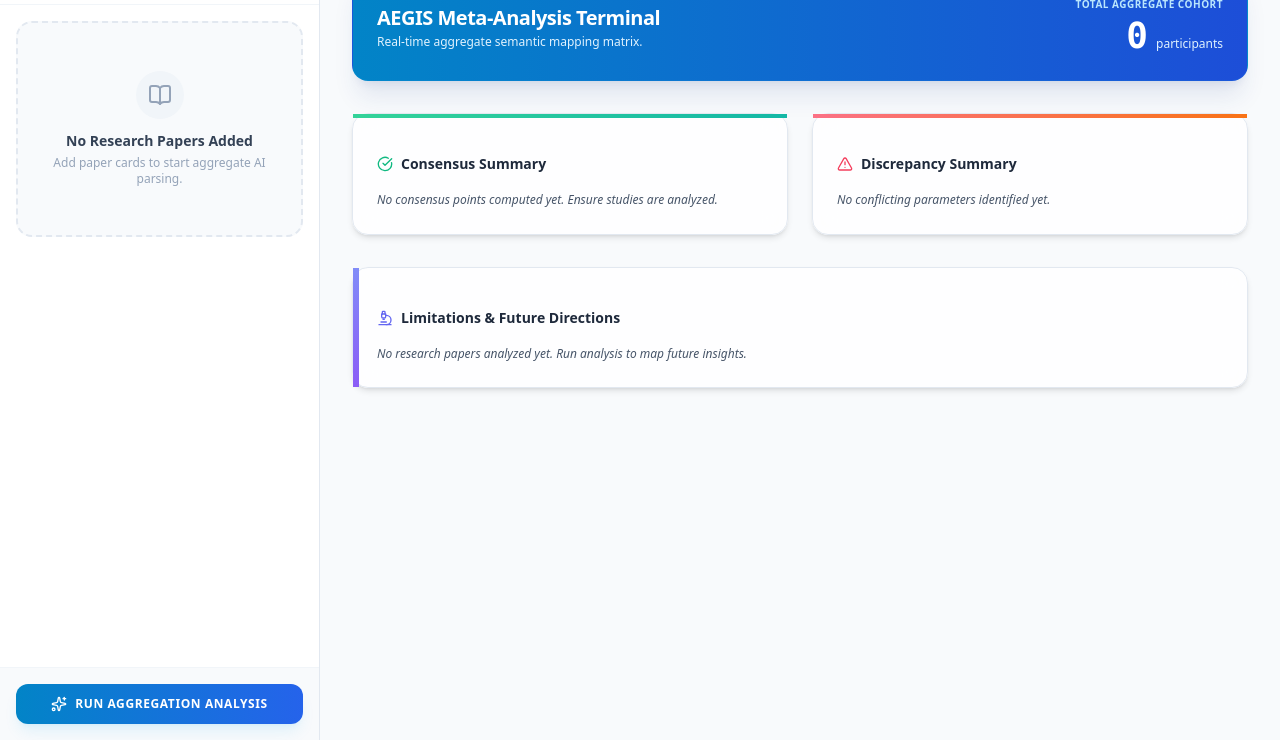
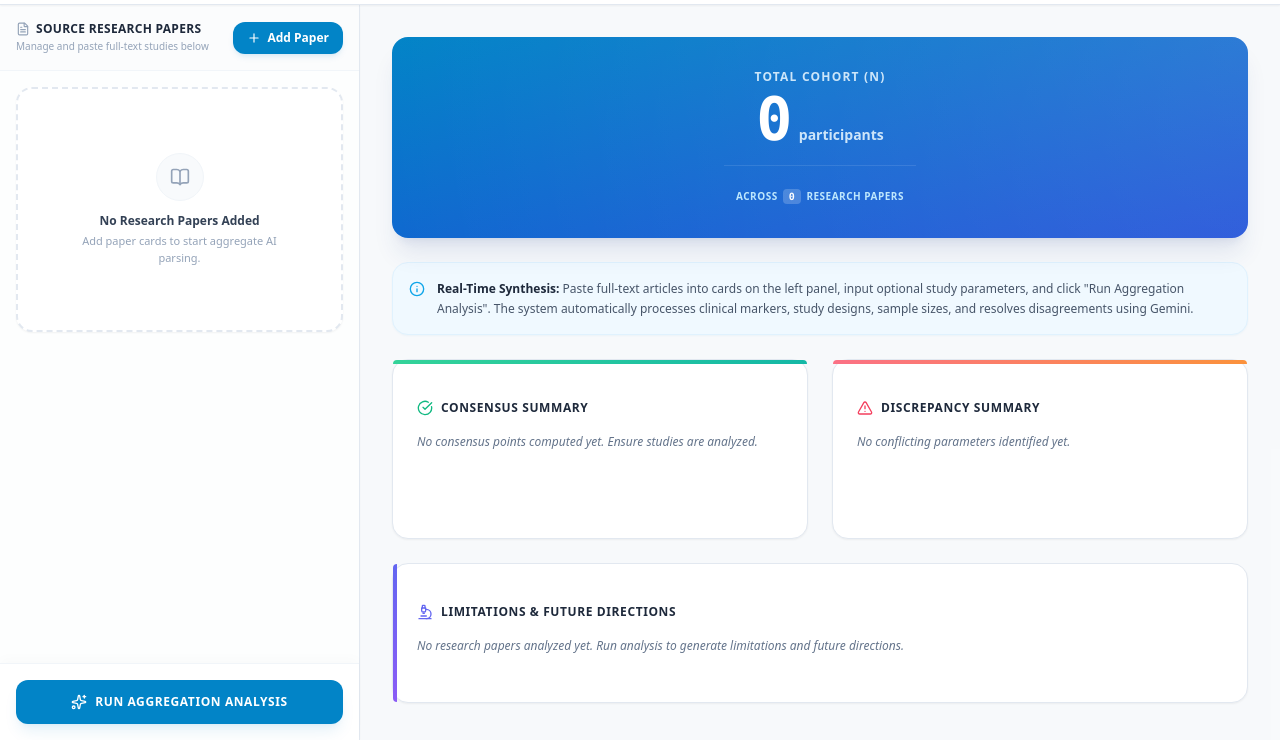
Before and after one commit to langstonowens2009-code/AEGIS-AI, a website: page index.html in a window 1280 px wide. Shown: the part 60-800 px from the top of the page. Drawn offline with nearby package versions, Linux system fonts and the light colour scheme.

Commit message:
Update index.html

```diff
--- a/index.html
+++ b/index.html
@@ -6,95 +6,132 @@
   <title>AEGIS AI - Medical Research Aggregator</title>
   <script src="https://cdn.tailwindcss.com"></script>
   <script src="https://unpkg.com/lucide@latest"></script>
-  <style>
-    .glass-panel {
-      background: rgba(255, 255, 255, 0.8);
-      backdrop-filter: blur(12px);
-      -webkit-backdrop-filter: blur(12px);
-    }
-  </style>
 </head>
-<body class="bg-slate-50 text-slate-800 min-h-screen font-sans">
+<body class="bg-[#f8fafc] text-slate-800 min-h-screen font-sans flex flex-col">
 
-  <div class="flex h-screen overflow-hidden">
-    <aside class="w-80 border-r border-slate-200 bg-white flex flex-col">
-      <div class="p-4 border-b border-slate-100 flex items-center justify-between">
-        <h2 class="text-xs font-bold uppercase tracking-wider text-slate-400">Source Research Papers</h2>
+  <header class="w-full bg-white border-b border-slate-200 px-6 py-3.5 flex items-center justify-between shadow-sm z-10">
+    <div class="flex items-center gap-3">
+      <div class="bg-sky-600 text-white p-2 rounded-xl shadow-md shadow-sky-600/20">
+        <i data-lucide="shield-check" class="w-5 h-5"></i>
+      </div>
+      <div>
+        <span class="font-black text-lg tracking-tight text-slate-900">AEGIS AI</span>
+        <span class="ml-2 text-[10px] font-bold bg-sky-50 text-sky-600 border border-sky-100 px-2 py-0.5 rounded-md uppercase tracking-wider">Research Intel</span>
+      </div>
+    </div>
+    <button class="px-4 py-2 bg-white hover:bg-slate-50 text-slate-700 border border-slate-200 font-medium rounded-xl text-xs flex items-center gap-2 shadow-sm transition-all cursor-pointer">
+      <i data-lucide="home" class="w-3.5 h-3.5 text-slate-400"></i>
+      <span>Home</span>
+    </button>
+  </header>
+
+  <div class="flex flex-1 h-[calc(100vh-61px)] overflow-hidden">
+
+    <aside class="w-[360px] border-r border-slate-200 bg-white flex flex-col shadow-sm">
+      <div class="p-4 border-b border-slate-100 flex items-center justify-between bg-slate-50/50">
+        <div>
+          <h2 class="text-xs font-bold text-slate-800 uppercase tracking-wide flex items-center gap-1.5">
+            <i data-lucide="file-text" class="w-3.5 h-3.5 text-slate-400"></i> Source Research Papers
+          </h2>
+          <p class="text-[10px] text-slate-400 mt-0.5">Manage and paste full-text studies below</p>
+        </div>
         <button id="btn-add-paper" class="px-3.5 py-2 bg-sky-600 hover:bg-sky-500 text-white font-semibold rounded-xl text-xs flex items-center gap-1.5 shadow-md shadow-sky-600/10 transition-all cursor-pointer">
           <i data-lucide="plus" class="w-3.5 h-3.5"></i>
           <span>Add Paper</span>
         </button>
       </div>
 
-      <div id="papers-list-container" class="flex-1 overflow-y-auto p-4 space-y-4">
-        <div id="papers-empty-state" class="flex flex-col items-center justify-center text-center py-12 px-4 border-2 border-dashed border-slate-200 rounded-2xl bg-slate-50">
-          <div class="w-12 h-12 rounded-full bg-slate-100 flex items-center justify-center mb-3">
-            <i data-lucide="book-open" class="w-6 h-6 text-slate-400"></i>
+      <div id="papers-list-container" class="flex-1 overflow-y-auto p-4 space-y-4 bg-slate-50/30">
+        <div id="papers-empty-state" class="flex flex-col items-center justify-center text-center py-16 px-4 border-2 border-dashed border-slate-200 rounded-2xl bg-white shadow-sm">
+          <div class="w-12 h-12 rounded-full bg-slate-50 flex items-center justify-center mb-3 border border-slate-100">
+            <i data-lucide="book-open" class="w-5 h-5 text-slate-400"></i>
           </div>
-          <h3 class="text-sm font-semibold text-slate-700">No Research Papers Added</h3>
-          <p class="text-xs text-slate-400 max-w-xs mt-1">Add paper cards to start aggregate AI parsing.</p>
+          <h3 class="text-xs font-bold text-slate-700">No Research Papers Added</h3>
+          <p class="text-[11px] text-slate-400 max-w-[200px] mt-1 leading-normal">Add paper cards to start aggregate AI parsing.</p>
         </div>
       </div>
 
-      <div class="p-4 border-t border-slate-100 bg-slate-50">
-        <button id="btn-run-analysis" class="w-full py-3 bg-gradient-to-r from-sky-600 to-blue-600 hover:from-sky-500 hover:to-blue-500 text-white font-bold rounded-xl text-xs shadow-lg shadow-sky-500/10 transition-all uppercase tracking-wider flex items-center justify-center gap-2 cursor-pointer">
+      <div class="p-4 border-t border-slate-100 bg-white shadow-[0_-4px_12px_rgba(0,0,0,0.02)]">
+        <button id="btn-run-analysis" class="w-full py-3.5 bg-sky-600 hover:bg-sky-500 text-white font-bold rounded-xl text-xs shadow-lg shadow-sky-600/10 transition-all uppercase tracking-wider flex items-center justify-center gap-2 cursor-pointer">
           <i data-lucide="sparkles" class="w-4 h-4"></i>
           <span>Run Aggregation Analysis</span>
         </button>
       </div>
     </aside>
 
-    <main class="flex-1 overflow-y-auto p-8 space-y-8">
-      <div class="p-6 bg-gradient-to-r from-sky-600 to-blue-700 border border-sky-500/10 rounded-2xl flex items-center justify-between text-white shadow-xl shadow-blue-900/10">
-        <div>
-          <h1 class="text-xl font-black tracking-tight">AEGIS Meta-Analysis Terminal</h1>
-          <p class="text-xs text-sky-100 mt-0.5">Real-time aggregate semantic mapping matrix.</p>
+    <main class="flex-1 overflow-y-auto p-8 space-y-6 bg-slate-50/50">
+
+      <section class="p-8 bg-gradient-to-br from-sky-600 to-blue-700 rounded-2xl flex flex-col items-center justify-center text-center text-white shadow-xl shadow-blue-900/10 relative overflow-hidden min-h-[180px]">
+        <div class="absolute inset-0 bg-[radial-gradient(circle_at_top_right,rgba(255,255,255,0.12),transparent)]"></div>
+        <span class="text-xs font-bold uppercase tracking-widest text-sky-100 opacity-90 mb-1">Total Cohort (N)</span>
+        <div class="flex items-baseline justify-center">
+          <span id="total-cohort-value" class="text-6xl font-black tracking-tight font-mono">0</span>
+          <span class="text-sm font-semibold text-sky-100 ml-2 opacity-90">participants</span>
         </div>
-        <div class="text-right">
-          <span class="text-[10px] font-bold uppercase tracking-wider text-sky-200 block mb-1">Total Aggregate Cohort</span>
-          <span id="total-cohort-value" class="text-4xl font-black text-white font-mono">0</span>
-          <span class="text-xs text-sky-100 font-medium ml-1">participants</span>
+        <div class="mt-4 pt-4 border-t border-white/10 w-48 text-center">
+          <span class="text-[10px] font-bold uppercase tracking-wider text-sky-200">Across <span class="bg-white/20 px-1.5 py-0.5 rounded font-mono text-white mx-0.5">0</span> Research Papers</span>
         </div>
+      </section>
+
+      <div class="p-4 bg-sky-50 border border-sky-100 rounded-2xl flex items-start gap-3 shadow-sm shadow-sky-600/5">
+        <i data-lucide="info" class="w-4 h-4 text-sky-500 mt-0.5 flex-shrink-0"></i>
+        <p class="text-xs text-slate-600 leading-relaxed">
+          <strong class="text-slate-800">Real-Time Synthesis:</strong> Paste full-text articles into cards on the left panel, input optional study parameters, and click "Run Aggregation Analysis". The system automatically processes clinical markers, study designs, sample sizes, and resolves disagreements using Gemini.
+        </p>
       </div>
 
-      <div class="grid grid-cols-1 md:grid-cols-2 gap-6">
-        <div class="glass-panel p-6 border border-slate-200 rounded-2xl shadow-md relative space-y-4">
-          <div class="absolute top-0 left-0 w-full h-1 bg-gradient-to-r from-emerald-400 to-teal-500"></div>
-          <h3 class="text-sm font-bold flex items-center gap-2 text-slate-800"><i data-lucide="check-circle" class="w-4 h-4 text-emerald-500"></i> Consensus Summary</h3>
-          <p id="consensus-summary-text" class="text-xs text-slate-600 leading-relaxed italic">No consensus points computed yet. Ensure studies are analyzed.</p>
-        </div>
+      <div class="grid grid-cols-1 xl:grid-cols-2 gap-6">
+        <article class="bg-white p-6 border border-slate-200 rounded-2xl shadow-sm relative space-y-4 flex flex-col min-h-[180px]">
+          <div class="absolute top-0 left-0 w-full h-1 bg-gradient-to-r from-emerald-400 to-teal-500 rounded-t-2xl"></div>
+          <h3 class="text-xs font-bold flex items-center gap-2 text-slate-800 uppercase tracking-wider">
+            <i data-lucide="check-circle" class="w-4 h-4 text-emerald-500"></i> Consensus Summary
+          </h3>
+          <p id="consensus-summary-text" class="text-xs text-slate-500 leading-relaxed italic flex-1">
+            No consensus points computed yet. Ensure studies are analyzed.
+          </p>
+        </article>
 
-        <div class="glass-panel p-6 border border-slate-200 rounded-2xl shadow-md relative space-y-4">
-          <div class="absolute top-0 left-0 w-full h-1 bg-gradient-to-r from-rose-400 to-orange-500"></div>
-          <h3 class="text-sm font-bold flex items-center gap-2 text-slate-800"><i data-lucide="alert-triangle" class="w-4 h-4 text-rose-500"></i> Discrepancy Summary</h3>
-          <p id="discrepancy-summary-text" class="text-xs text-slate-600 leading-relaxed italic">No conflicting parameters identified yet.</p>
-        </div>
+        <article class="bg-white p-6 border border-slate-200 rounded-2xl shadow-sm relative space-y-4 flex flex-col min-h-[180px]">
+          <div class="absolute top-0 left-0 w-full h-1 bg-gradient-to-r from-rose-400 to-orange-400 rounded-t-2xl"></div>
+          <h3 class="text-xs font-bold flex items-center gap-2 text-slate-800 uppercase tracking-wider">
+            <i data-lucide="alert-triangle" class="w-4 h-4 text-rose-500"></i> Discrepancy Summary
+          </h3>
+          <p id="discrepancy-summary-text" class="text-xs text-slate-500 leading-relaxed italic flex-1">
+            No conflicting parameters identified yet.
+          </p>
+        </article>
       </div>
 
-      <div class="glass-panel p-6 border border-slate-200 rounded-2xl shadow-md relative space-y-4">
-        <div class="absolute top-0 left-0 w-1.5 h-full bg-gradient-to-b from-indigo-400 to-violet-500"></div>
-        <h3 class="text-sm font-bold flex items-center gap-2 text-slate-800"><i data-lucide="microscope" class="w-4 h-4 text-indigo-500"></i> Limitations & Future Directions</h3>
-        <p id="limitations-future-text" class="text-xs text-slate-600 leading-relaxed italic">No research papers analyzed yet. Run analysis to map future insights.</p>
-      </div>
+      <section class="bg-white p-6 border border-slate-200 rounded-2xl shadow-sm relative space-y-4 flex flex-col min-h-[140px]">
+        <div class="absolute top-0 left-0 w-1 h-full bg-gradient-to-b from-indigo-500 to-violet-500 rounded-l-2xl"></div>
+        <h3 class="text-xs font-bold flex items-center gap-2 text-slate-800 uppercase tracking-wider">
+          <i data-lucide="microscope" class="w-4 h-4 text-indigo-500"></i> Limitations & Future Directions
+        </h3>
+        <p id="limitations-future-text" class="text-xs text-slate-500 leading-relaxed italic flex-1">
+          No research papers analyzed yet. Run analysis to generate limitations and future directions.
+        </p>
+      </section>
+
     </main>
   </div>
 
   <div id="processing-overlay" class="fixed inset-0 bg-white/90 backdrop-blur-md z-50 flex flex-col items-center justify-center hidden">
     <div class="max-w-md w-full px-6 text-center space-y-4">
-      <div class="w-16 h-16 rounded-full border-4 border-slate-200 border-t-sky-500 animate-spin inline-flex items-center justify-center">
+      <div class="w-16 h-16 rounded-full border-4 border-slate-100 border-t-sky-500 animate-spin inline-flex items-center justify-center shadow-inner">
         <i data-lucide="brain" class="w-6 h-6 text-sky-500 animate-pulse"></i>
       </div>
       <div>
-        <h3 class="text-md font-bold text-slate-900">AEGIS Neural Aggregator</h3>
-        <p class="text-xs text-slate-500 font-mono mt-1">Parsing multi-study abstract layers...</p>
+        <h3 class="text-sm font-bold text-slate-800">AEGIS Neural Aggregator Engine</h3>
+        <p class="text-xs text-slate-400 font-mono mt-1">Parsing multi-study abstract matrices...</p>
       </div>
     </div>
   </div>
 
   <script>
+    // Build initial framework icons
     lucide.createIcons();
 
-    // Handlers for Add/Remove Papers
+    // Manage Adding and Removing Dynamic Input Card Modules
     document.getElementById('btn-add-paper').addEventListener('click', () => {
         const listContainer = document.getElementById('papers-list-container');
         const emptyState = document.getElementById('papers-empty-state');
@@ -102,15 +139,15 @@
         if (emptyState) emptyState.classList.add('hidden');
 
         const paperCard = document.createElement('div');
-        paperCard.className = "p-4 bg-slate-50 border border-slate-200 rounded-2xl relative space-y-3";
+        paperCard.className = "p-4 bg-white border border-slate-200 rounded-2xl relative space-y-3 shadow-sm transition-all hover:border-slate-300";
         paperCard.innerHTML = `
             <div class="flex items-center justify-between">
                 <span class="text-[10px] font-bold text-sky-600 uppercase tracking-wider">Research Abstract</span>
                 <button class="text-slate-400 hover:text-rose-500 remove-paper-btn transition-colors cursor-pointer p-1">
-                    <i data-lucide="x" class="w-4 h-4"></i>
+                    <i data-lucide="x" class="w-3.5 h-3.5"></i>
                 </button>
             </div>
-            <textarea class="w-full h-36 p-3 bg-white border border-slate-200 rounded-xl text-xs text-slate-700 placeholder-slate-400 focus:outline-none focus:border-sky-500 transition-all paper-input resize-none" placeholder="Paste full-text study or abstract here..."></textarea>
+            <textarea class="w-full h-36 p-3 bg-slate-50/50 border border-slate-200 rounded-xl text-xs text-slate-700 placeholder-slate-400 focus:outline-none focus:border-sky-500 focus:bg-white transition-all paper-input resize-none" placeholder="Paste full-text study or abstract here..."></textarea>
         `;
 
         listContainer.appendChild(paperCard);
@@ -124,12 +161,17 @@
         });
     });
 
-    // Run Aggregate Request to Serverless Route
+    // Run Engine Analysis Click Processing Route
     document.getElementById('btn-run-analysis').addEventListener('click', async () => {
         const inputs = document.querySelectorAll('.paper-input');
         let combinedText = "";
+        let paperCount = 0;
+
         inputs.forEach(input => {
-            if (input.value.trim()) combinedText += input.value + "\n\n";
+            if (input.value.trim()) {
+                combinedText += input.value + "\n\n";
+                paperCount++;
+            }
         });
 
         if (!combinedText.trim()) {
@@ -147,13 +189,18 @@
                 body: JSON.stringify({ text: combinedText })
             });
 
-            if (!response.ok) throw new Error("API Route Failure");
+            if (!response.ok) throw new Error("API Serverless Failure");
             const data = await response.json();
 
+            // Inject returned structured payload data directly into metrics elements
             document.getElementById('consensus-summary-text').innerText = data.consensus_summary;
             document.getElementById('discrepancy-summary-text').innerText = data.discrepancy_summary;
             document.getElementById('limitations-future-text').innerText = data.limitations_and_future;
             document.getElementById('total-cohort-value').innerText = data.total_participants;
+
+            // Dynamically show the exact number of verified research papers in the count label
+            const paperBadge = document.querySelector('span.text-\\[10px\\] font-bold uppercase tracking-wider text-sky-200 block') || document.querySelector('section span.bg-white\\/20');
+            if (paperBadge) paperBadge.innerText = paperCount;
 
         } catch (err) {
             console.error(err);
```
